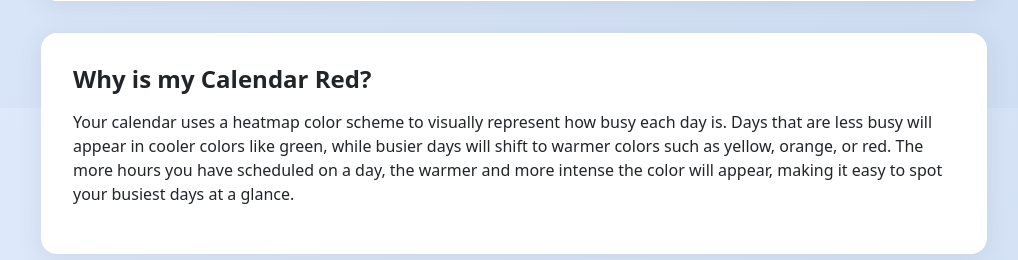
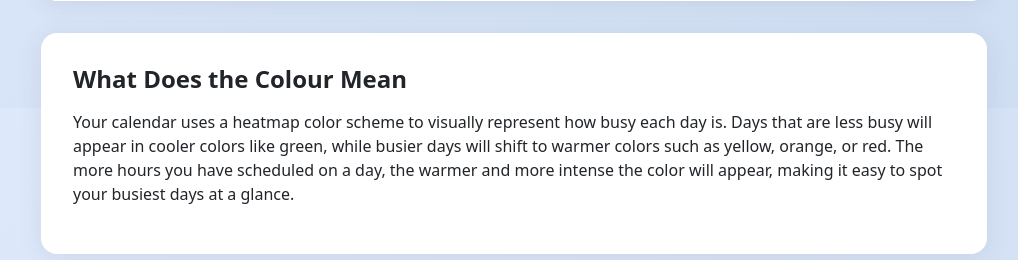
Before and after one commit to namhai2307/CITS3403_GROUP_PROJECT, a Flask app: page /help in a window 1280 px wide. Shown: the part 1492-1752 px from the top of the page, without its empty margins (251-1269 px from the left). Run offline with Flask 3, Linux system fonts and the light colour scheme; parts of the project's set-up code (start-up, migrations or seed data) failed here and were passed over; some libraries are stand-ins or nearby versions.

Commit message:
Update help.html
Quick fix on title of visualisation section

```diff
--- a/app/templates/help.html
+++ b/app/templates/help.html
@@ -72,7 +72,7 @@
     </section>
 
     <section id="colourVis" class="help-section">
-      <h2>Why is my Calendar Red?</h2>
+      <h2>What Does the Colour Mean</h2>
       <p>Your calendar uses a heatmap color scheme to visually represent how busy each day is.
         Days that are less busy will appear in cooler colors like green, while busier days will shift to warmer colors such as yellow, orange, or red.
         The more hours you have scheduled on a day, the warmer and more intense the color will appear, making it easy to spot your busiest days at a glance.
```
